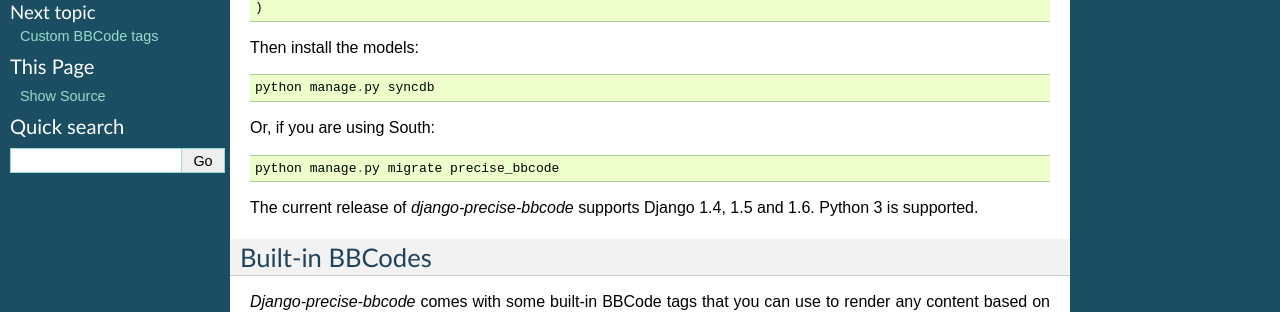
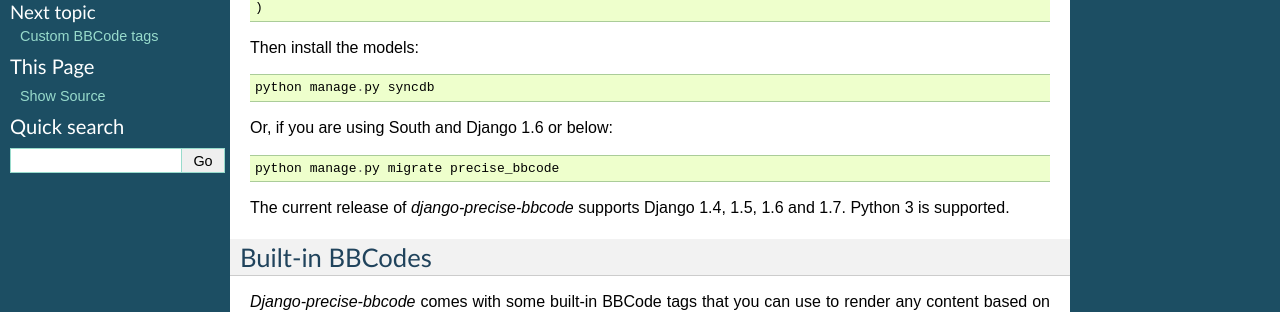
Before and after one commit to ellmetha/django-precise-bbcode, a Sphinx documentation site: the page built from docs/quickstart.rst, in a window 1280 px wide. Shown: the part 264-576 px from the top of the page. Built offline with Sphinx 7.4.7, drawn with Linux system fonts in a browser that asks for light colours.

Commit message:
README and doc updated

```diff
--- a/README.rst
+++ b/README.rst
@@ -57,7 +57,7 @@
 
   python manage.py syncdb
 
-Or, if you are using South:
+Or, if you are using South and Django 1.6 or below:
 
 ::
 
--- a/docs/quickstart.rst
+++ b/docs/quickstart.rst
@@ -16,11 +16,11 @@
 
     python manage.py syncdb
 
-Or, if you are using South::
+Or, if you are using South and Django 1.6 or below::
 
     python manage.py migrate precise_bbcode
 
-The current release of *django-precise-bbcode* supports Django 1.4, 1.5 and 1.6. Python 3 is supported.
+The current release of *django-precise-bbcode* supports Django 1.4, 1.5, 1.6 and 1.7. Python 3 is supported.
 
 
 Built-in BBCodes
```
Also changed, not shown: 2 other files.
